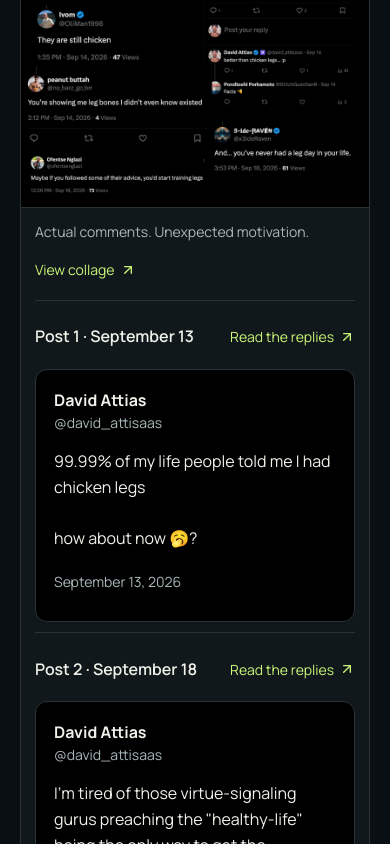
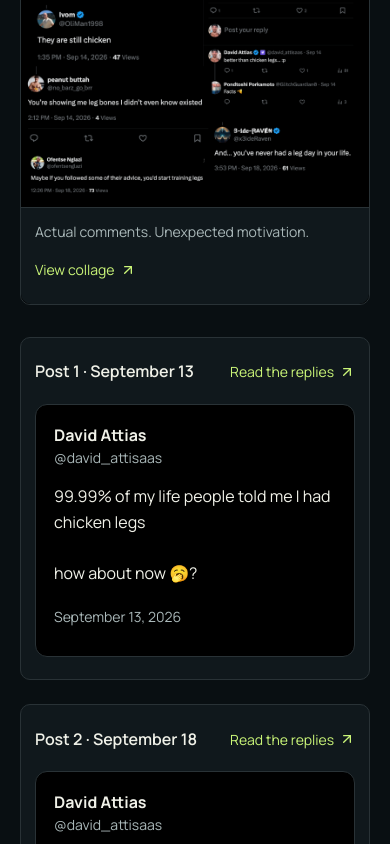
Before and after one commit to best-trading-indicator-tools/chicken-legs, a Next.js app: page / in a window 390 px wide. Shown: the part 3643-4487 px from the top of the page. Built offline with nearby package versions, Linux system fonts and the light colour scheme; no server answers; the database is empty; a web font is replaced by a local one.

Commit message:
Keep the story visible beside the roast collage

```diff
--- a/src/components/roast-story.module.css
+++ b/src/components/roast-story.module.css
@@ -1,7 +1,7 @@
 .section {
   display: grid;
   grid-template-columns: minmax(0, .85fr) minmax(0, 1.15fr);
-  align-items: center;
+  align-items: start;
   gap: clamp(32px, 5vw, 72px);
   margin: 0 48px;
   padding: 64px 0;
@@ -34,9 +34,10 @@
 .imageLink img { display: block; width: 100%; height: auto; }
 .evidence figcaption { padding: 12px 20px; border-top: 1px solid var(--line); border-radius: 0 0 10px 10px; background: var(--panel); color: var(--muted); font-size: var(--text-small); line-height: 1.7; }
 .captionRow { display: flex; flex-wrap: wrap; align-items: center; justify-content: space-between; gap: 4px 16px; }
-.evidence figcaption a { display: inline-flex; align-items: center; gap: 5px; min-height: 44px; color: var(--lime); }
-.evidence figcaption svg { flex-shrink: 0; }
-.tweetSource { margin-top: 8px; padding-top: 14px; border-top: 1px solid var(--line); }
+.evidence figcaption a, .tweetSource a { display: inline-flex; align-items: center; gap: 5px; min-height: 44px; color: var(--lime); }
+.evidence figcaption svg, .tweetSource svg { flex-shrink: 0; }
+.sourcePosts { grid-column: 1 / -1; display: grid; grid-template-columns: repeat(2, minmax(0, 1fr)); align-items: start; gap: 24px; }
+.tweetSource { min-width: 0; padding: 16px 20px; border: 1px solid var(--line); border-radius: 10px; background: var(--panel); color: var(--muted); font-size: var(--text-small); line-height: 1.7; }
 .tweetHeading { display: flex; flex-wrap: wrap; align-items: center; justify-content: space-between; gap: 0 16px; }
 .tweetHeading h3 { color: var(--text); font-size: var(--text-body); font-weight: 600; }
 .tweetEmbed { width: 100%; max-width: 550px; margin: 0 auto; }
@@ -59,6 +60,7 @@
   .copy h2 { font-size: clamp(40px, 7vw, 60px); }
   .copy p { max-width: 620px; }
   .evidence { width: 100%; max-width: 680px; justify-self: center; }
+  .sourcePosts { width: 100%; max-width: 680px; justify-self: center; grid-template-columns: minmax(0, 1fr); }
 }
 
 @media (max-width: 640px) {
@@ -67,4 +69,5 @@
   .imageHeading { padding: 14px; align-items: flex-start; }
   .liveDot { margin-top: 8px; }
   .evidence figcaption { padding: 12px 14px; }
+  .tweetSource { padding: 12px 14px; }
 }
--- a/src/components/roast-story.tsx
+++ b/src/components/roast-story.tsx
@@ -19,8 +19,10 @@ export default function RoastStory() {
       </a>
       <figcaption>
         <div className={styles.captionRow}><span>Actual comments. Unexpected motivation.</span><a href="/images/chicken-legs-roasts-800.webp" target="_blank" rel="noopener noreferrer">View collage <ArrowUpRight size={16} aria-hidden="true" /><span className={styles.screenReaderOnly}> (opens in a new tab)</span></a></div>
-        <RoastTweets />
       </figcaption>
     </figure>
+    <div className={styles.sourcePosts}>
+      <RoastTweets />
+    </div>
   </section>;
 }
```
Also changed, not shown: 2 other files (tests, documents, lock files or other folders).
